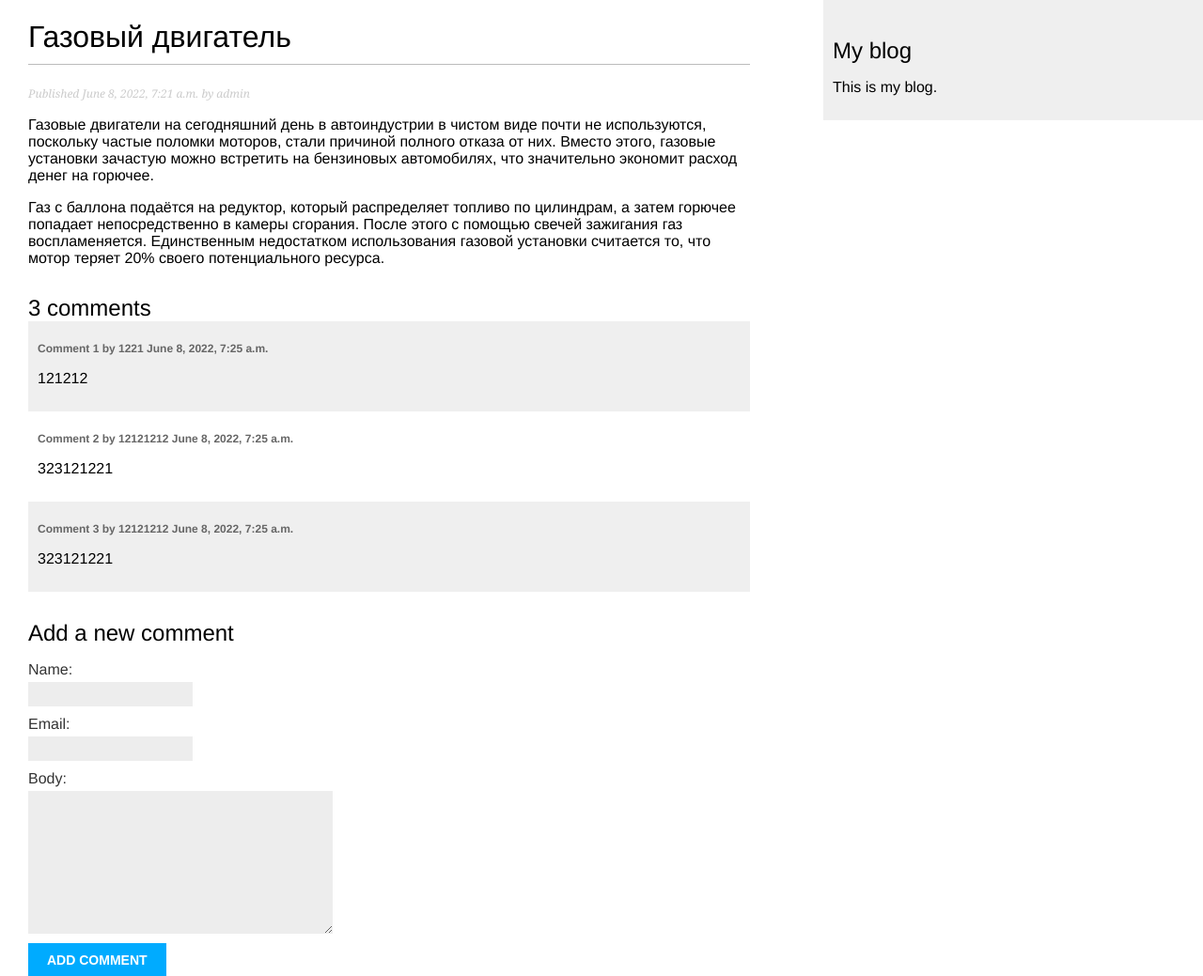
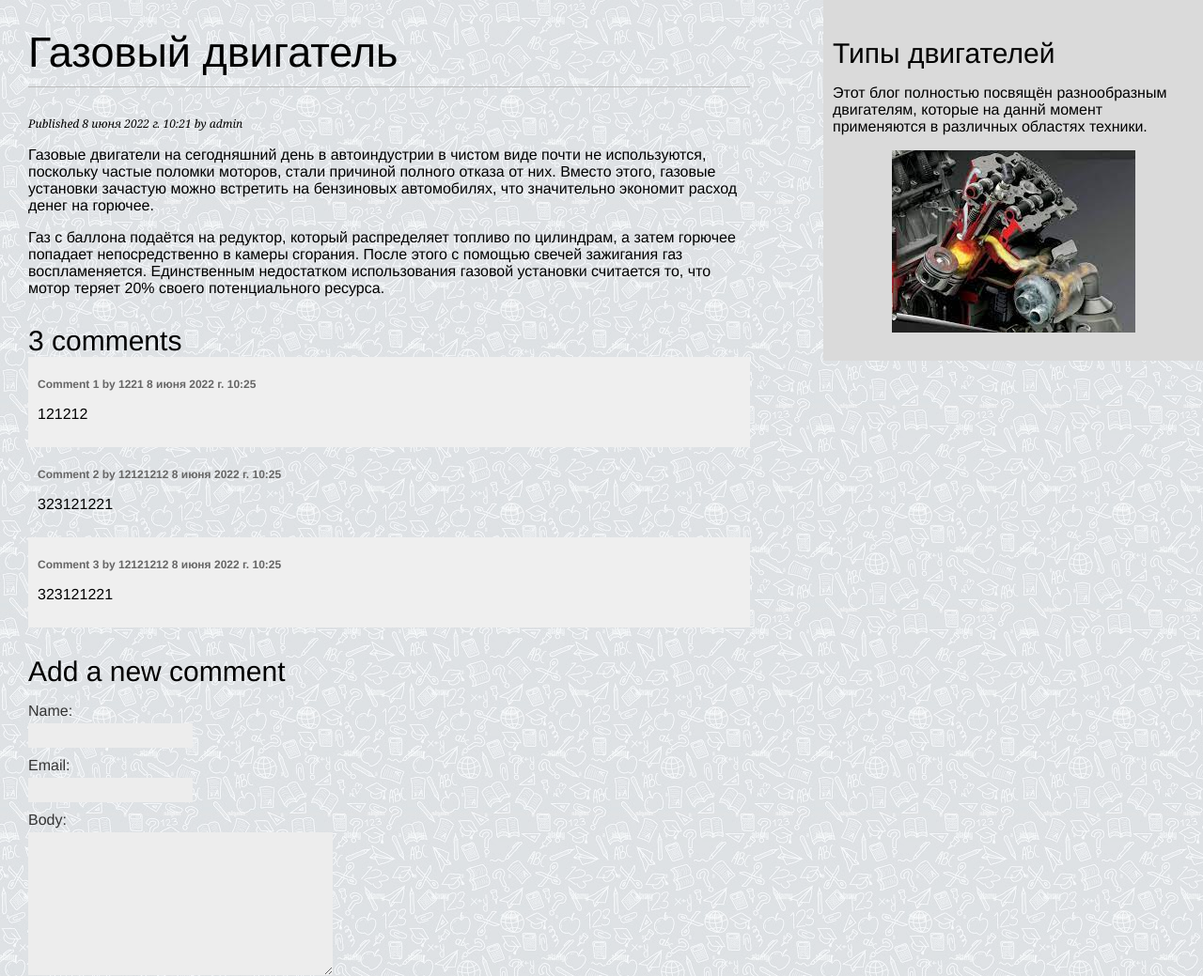
Before and after one commit to dmitry131131/School-project, a Django app: page /blog/5/ in a window 1280 px wide. Shown: the top 1039 px of the page at 94% size. Run offline with Django 4.2, Linux system fonts and the light colour scheme; data comes from the database, SQL or seed files in the repository; both versions use the stored data as it was after the commit.

Commit message:
final version of site

```diff
--- a/mysite/blog/static/css/blog.css
+++ b/mysite/blog/static/css/blog.css
@@ -1,7 +1,11 @@
+
+
 body {
     margin:0;
     padding:0;
     font-family:helvetica, sans-serif;
+    background-image: url(../img/images.png);
+
 }
 
 a {
@@ -11,12 +15,14 @@ a {
 
 h1 {
     font-weight:normal;
+    font-size: 45px;
     border-bottom:1px solid #bbb;
     padding:0 0 10px 0;
 }
 
 h2 {
     font-weight:normal;
+    font-size: 30px;
     margin:30px 0 0;
 }
 
@@ -30,12 +36,12 @@ h2 {
     float:right;
     width:30%;
     padding:10px;
-    background:#efefef;
+    background:#dadada;
     height:100%;
 }
 
 p.date {
-    color:#ccc;
+    color:#000;
     font-family: georgia, serif;
     font-size: 12px;
     font-style: italic;
@@ -90,3 +96,7 @@ input[type=submit] {
     font-size:12px;
     color:#666;
 }
+
+.sidebar_img {
+    text-align: center;
+}
--- a/mysite/blog/templates/blog/base.html
+++ b/mysite/blog/templates/blog/base.html
@@ -3,7 +3,7 @@
 <html>
 <head>
   <title>{% block title %}{% endblock %}</title>
-  <link href="{% static "css/blog.css" %}" rel="stylesheet">
+  <link href="{% static 'css/blog.css' %}" rel="stylesheet">
 </head>
 <body>
   <div id="content">
@@ -11,8 +11,9 @@
     {% endblock %}
   </div>
   <div id="sidebar">
-    <h2>My blog</h2>
-    <p>This is my blog.</p>
+    <h2>Типы двигателей</h2>
+    <p>Этот блог полностью посвящён разнообразным двигателям, которые на даннй момент применяются в различных областях техники.</p>
+    <p class="sidebar_img"><img src="{% static 'img/12.jpg' %}"></p>
   </div>
 </body>
 </html>
--- a/mysite/blog/templates/blog/post/detail.html
+++ b/mysite/blog/templates/blog/post/detail.html
@@ -7,7 +7,9 @@
   <p class="date">
     Published {{ post.publish }} by {{ post.author }}
   </p>
-  {{ post.body|linebreaks }}
+  {% autoescape off %}
+    {{ post.body|linebreaks }}
+  {% endautoescape %}
   {% with comments.count as total_comments %}
     <h2>{{ total_comments }} comment{{ total_comments|pluralize }}</h2>
   {% endwith %}
--- a/mysite/blog/templates/blog/post/list.html
+++ b/mysite/blog/templates/blog/post/list.html
@@ -1,9 +1,9 @@
 {% extends "blog/base.html" %}
 
-{% block title %}My Blog{% endblock %}
+{% block title %}Типы двигателей{% endblock %}
 
 {% block content %}
-  <h1>My Blog</h1>
+  <h1>Типы двигателей</h1>
   {% for post in posts %}
     <h2>
       <a href="{% url 'blog:post_detail' post.id %}">
--- a/mysite/mysite/settings.py
+++ b/mysite/mysite/settings.py
@@ -104,9 +104,9 @@ AUTH_PASSWORD_VALIDATORS = [
 # Internationalization
 # https://docs.djangoproject.com/en/4.0/topics/i18n/
 
-LANGUAGE_CODE = 'en-us'
+LANGUAGE_CODE = 'ru-ru'
 
-TIME_ZONE = 'UTC'
+TIME_ZONE = 'Europe/Moscow'
 
 USE_I18N = True
 
--- a/mysite/mysite/urls.py
+++ b/mysite/mysite/urls.py
@@ -19,4 +19,5 @@ from django.urls import path, include
 urlpatterns = [
     path('admin/', admin.site.urls),
     path('blog/', include('blog.urls', namespace='blog')),
+    path('', include('blog.urls', namespace='blog')),
 ]
```
Also changed, not shown: mysite/blog/static/img/12.jpg (added), mysite/blog/static/img/images.png (added), mysite/db.sqlite3.
